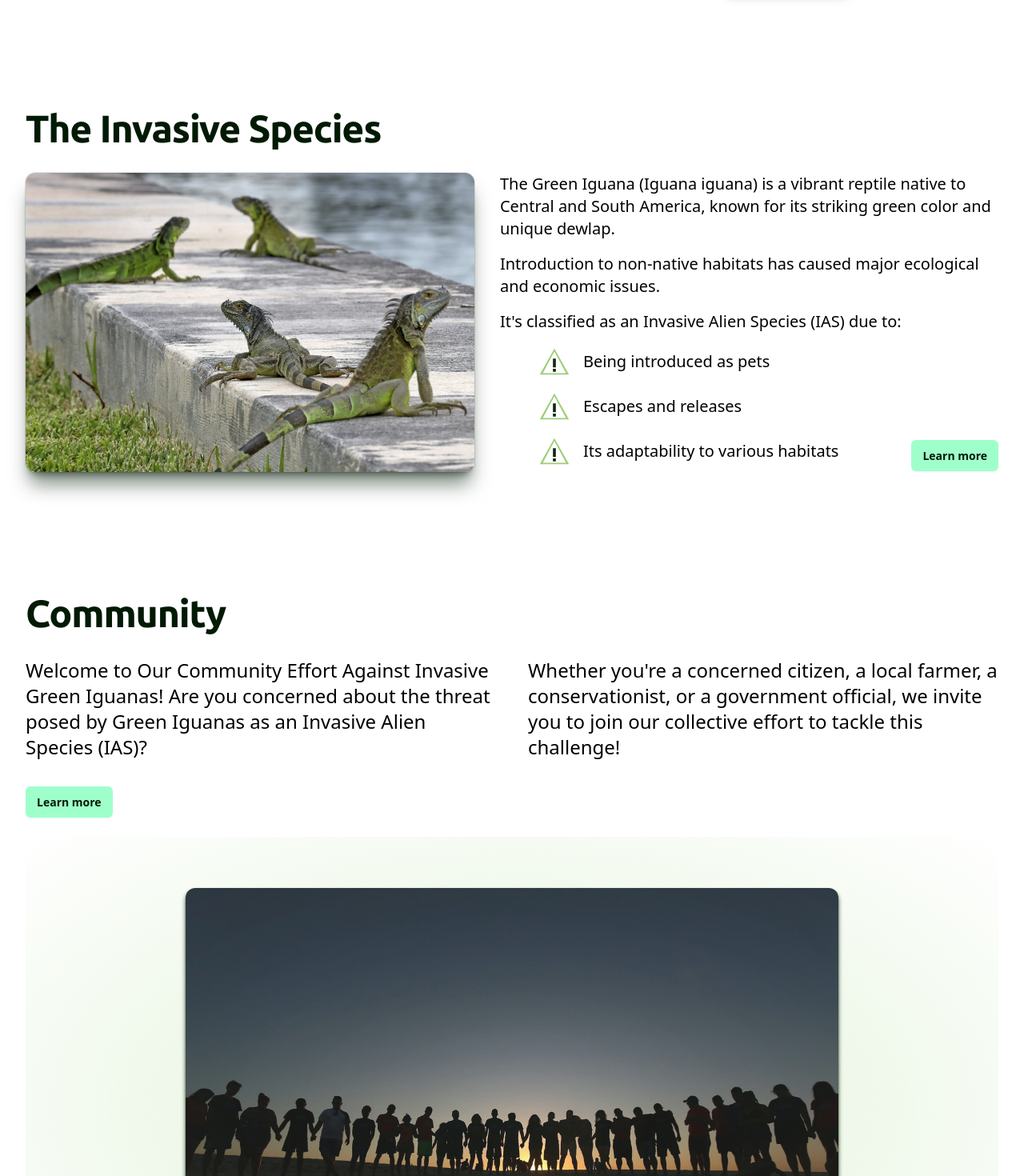
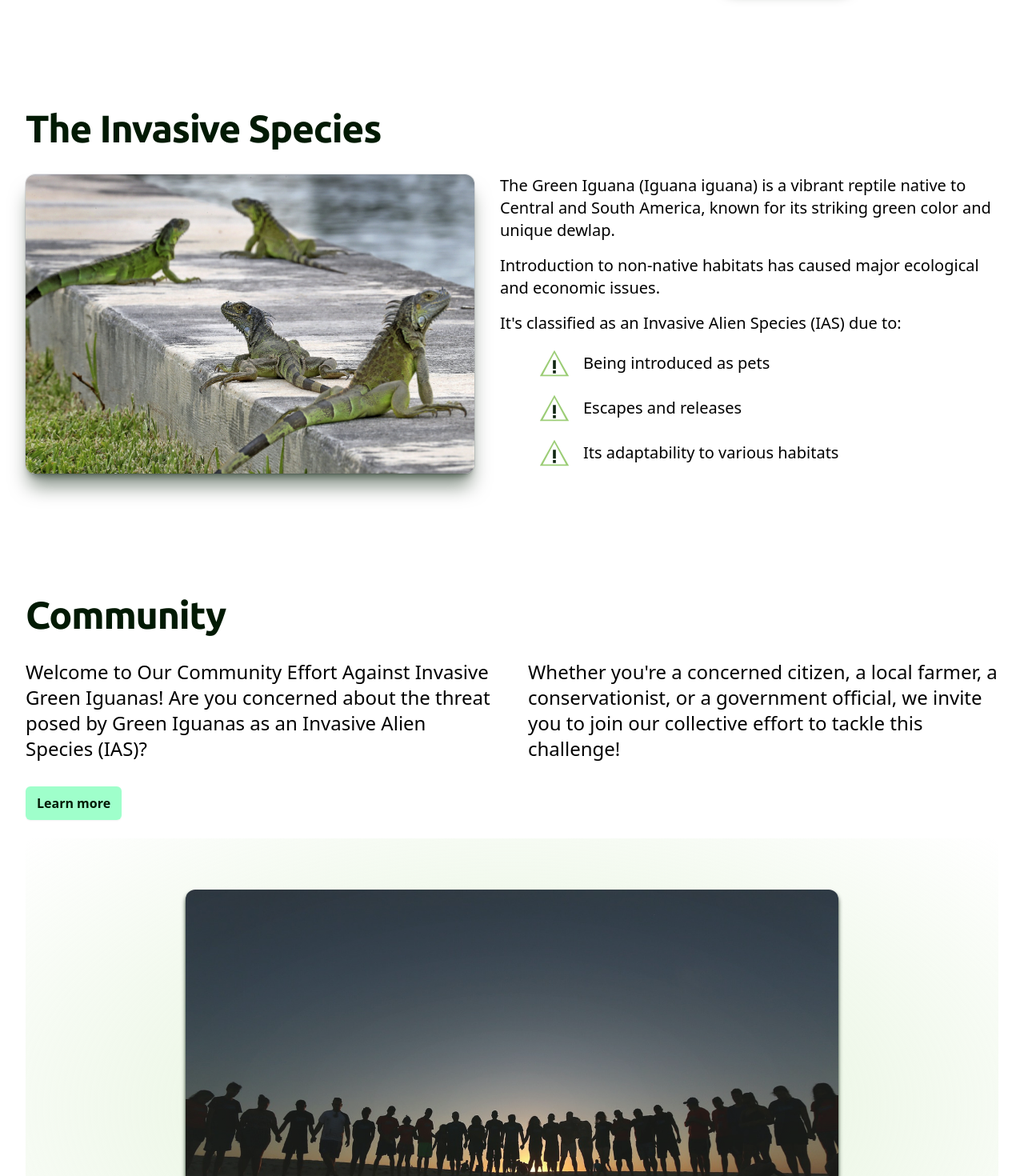
Before and after one commit to Ed-TheVisionMaker/green-ig-ias-network, a Next.js app: page / in a window 1280 px wide. Shown: the part 840-2310 px from the top of the page at 80% size. Built offline with nearby package versions, Linux system fonts and the light colour scheme; a web font is replaced by a local one.

Commit message:
style: change link to invasive page

```diff
--- a/components/CollaborateHero/index.tsx
+++ b/components/CollaborateHero/index.tsx
@@ -73,7 +73,7 @@ const CollaborateHero = () => {
             <div className='flex justify-center w-full mt-24'>
               <a
                 href='/collaborate'
-                className='rounded-md bg-aquamarine mx-auto px-3.5 py-2.5 text-sm font-semibold text-ginBlack placeholder:text-ginBlack shadow-sm focus-visible:outline focus-visible:outline-2 focus-visible:outline-offset-2 focus-visible:outline-white'
+                className='rounded-md bg-aquamarine mx-auto px-3.5 py-2.5 text-md font-semibold text-ginBlack placeholder:text-ginBlack shadow-sm focus-visible:outline focus-visible:outline-2 focus-visible:outline-offset-2 focus-visible:outline-white'
               >
                 Learn more
               </a>
--- a/components/CommunityHero/index.tsx
+++ b/components/CommunityHero/index.tsx
@@ -24,7 +24,7 @@ const CommunityHero = () => {
           <div className='mt-10 '>
             <a
               href='/community'
-              className='flex-none rounded-md bg-aquamarine px-3.5 py-2.5 text-sm font-semibold text-ginBlack placeholder:text-ginBlack shadow-sm focus-visible:outline focus-visible:outline-2 focus-visible:outline-offset-2 focus-visible:outline-white'
+              className='flex-none rounded-md bg-aquamarine px-3.5 py-2.5 text-md font-semibold text-ginBlack placeholder:text-ginBlack shadow-sm focus-visible:outline focus-visible:outline-2 focus-visible:outline-offset-2 focus-visible:outline-white'
             >
               Learn more
             </a>
--- a/components/InvasiveSpeciesHero/index.tsx
+++ b/components/InvasiveSpeciesHero/index.tsx
@@ -7,8 +7,8 @@ export default function InvasiveSpeciesHero() {
         <div className='flex'>
           <div className='h-28 bg-gradient-to-r from-teaGreen/50 to-ginWhite rounded-lg'></div>
           <div className=''>
-            <h1 className='mt-2 mb-8 text-5xl font-ubuntu font-bold tracking-tight text-ginBlack'>
-              The Invasive Species
+            <h1 className='w-fit mt-2 mb-8 text-5xl font-ubuntu font-bold tracking-tight text-ginBlack rounded-sm border-b-2 border-transparent hover:border-pistachio'>
+              <a href='/invasive'>The Invasive Species</a>
             </h1>
             <div className='relative flex items-start'>
               <div className='w-fit'>
@@ -61,14 +61,14 @@ export default function InvasiveSpeciesHero() {
                     </li>
                   </ul>
                 </div>
-                <div className='absolute right-0 bottom-2 mt-10 '>
+                {/* <div className='absolute right-0 bottom-2 mt-10 '>
                   <a
                     href='/invasive'
-                    className='flex-none rounded-md bg-aquamarine px-3.5 py-2.5 text-sm font-semibold text-ginBlack placeholder:text-ginBlack shadow-sm focus-visible:outline focus-visible:outline-2 focus-visible:outline-offset-2 focus-visible:outline-white'
+                    className='flex-none rounded-md bg-aquamarine px-3.5 py-2.5 text-md font-semibold text-ginBlack placeholder:text-ginBlack shadow-sm focus-visible:outline focus-visible:outline-2 focus-visible:outline-offset-2 focus-visible:outline-white'
                   >
                     Learn more
                   </a>
-                </div>
+                </div> */}
               </div>
             </div>
           </div>
```
